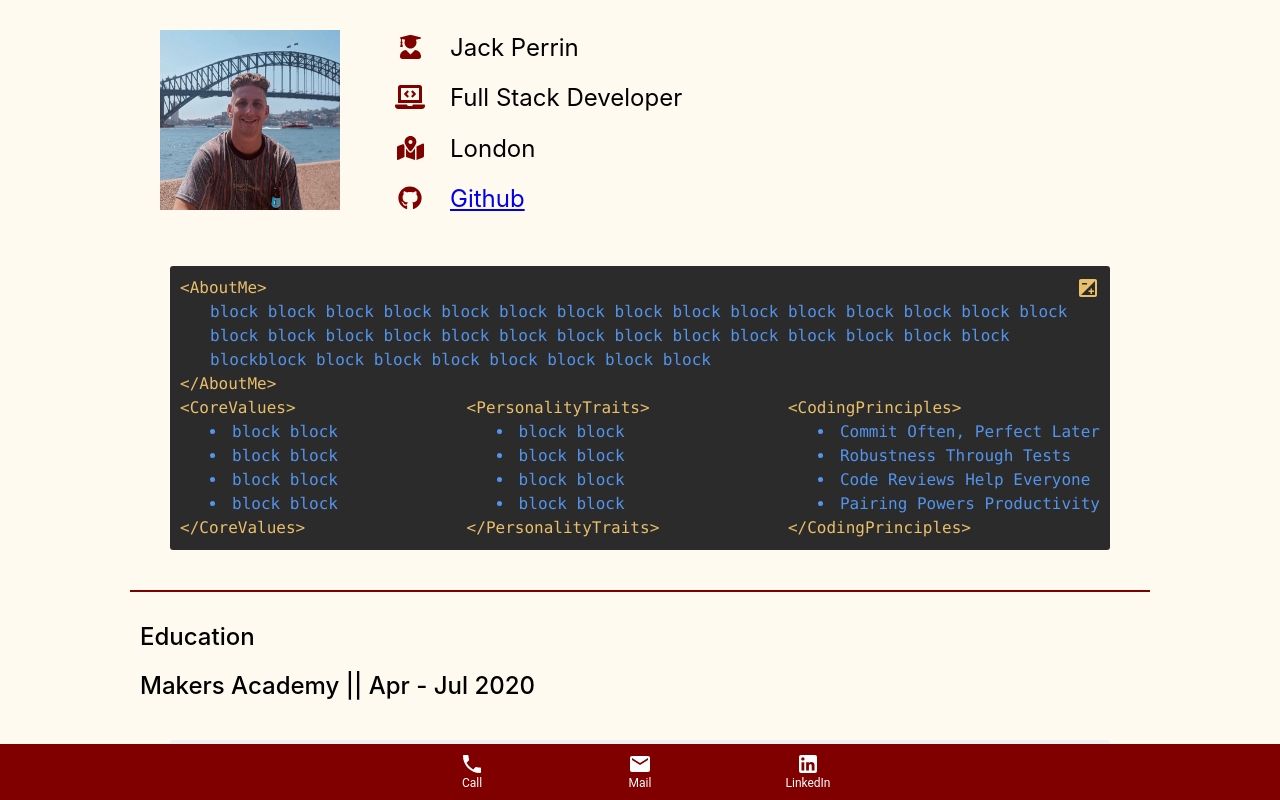
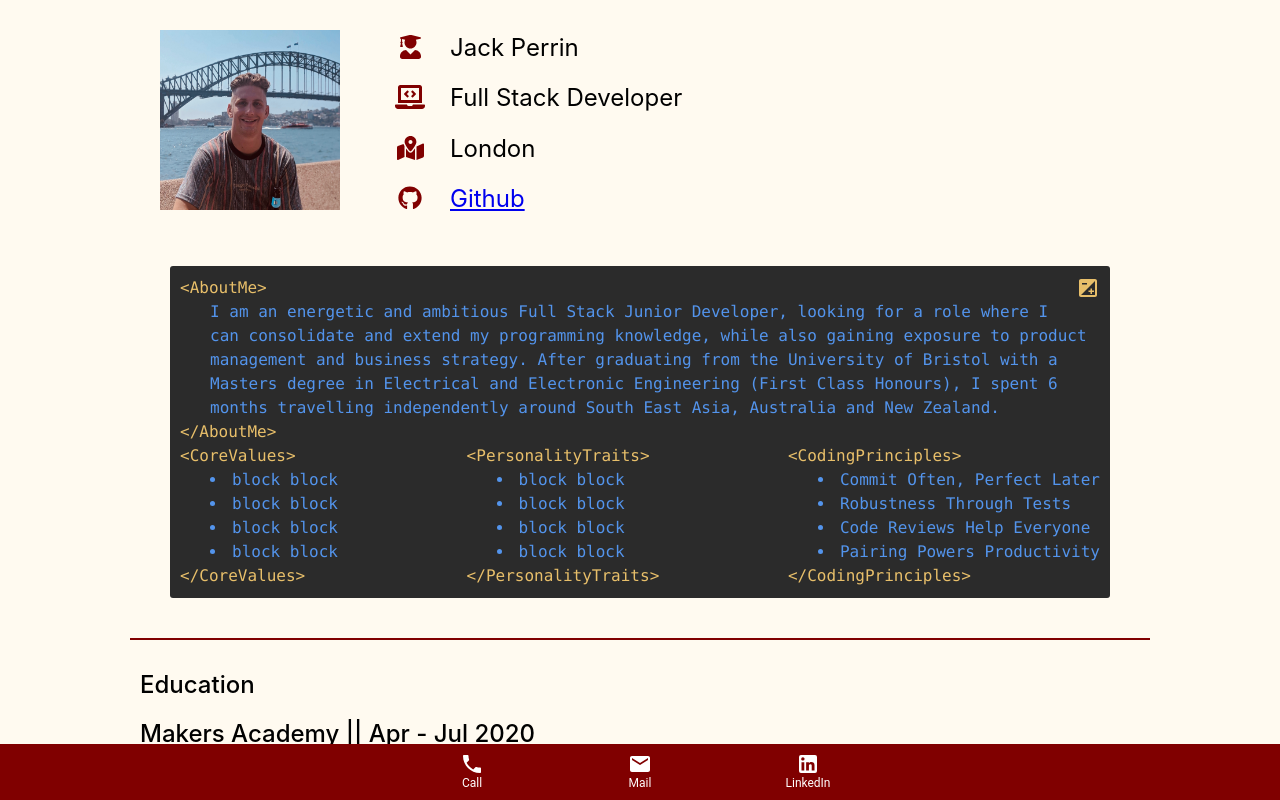
Before and after one commit to perrinjack/portfolio, a React (Create React App) app: page / in a window 1280 px wide. Shown: the top 800 px of the page. Built offline with nearby package versions, Linux system fonts and the light colour scheme; the HTML template or start-up script is replaced by a standard one.

Commit message:
About me componnent takes summary props

```diff
--- a/src/App.tsx
+++ b/src/App.tsx
@@ -26,7 +26,11 @@ class App extends React.Component {
         <div>
           <div className="app-body">
             <Header />
-            <AboutMe />
+            <AboutMe
+              summary={
+                'I am an energetic and ambitious Full Stack Junior Developer, looking for a role where I can consolidate and extend my programming knowledge, while also gaining exposure to product management and business strategy. After graduating from the University of Bristol with a Masters degree in Electrical and Electronic Engineering (First Class Honours), I spent 6 months travelling independently around South East Asia, Australia and New Zealand.'
+              }
+            />
             <div className="experience-container">
               <Experience
                 title="Makers Academy || Apr - Jul 2020"
--- a/src/components/aboutMe.tsx
+++ b/src/components/aboutMe.tsx
@@ -3,7 +3,10 @@ import ExposureIcon from '@material-ui/icons/Exposure';
 
 import '../App.scss';
 
-const AboutMe = () => {
+type AboutMeProps = {
+  summary: string;
+};
+const AboutMe = ({ summary }: AboutMeProps) => {
   const [isTruncated, setIsTruncated] = useState(false);
 
   const truncateContents = (element: Element) => {
@@ -32,12 +35,7 @@ const AboutMe = () => {
           <ExposureIcon />
         </span>
       </div>
-      <div className="indented-text">
-        block block block block block block block block block block block block
-        block block block block block block block block block block block block
-        block block block block block blockblock block block block block block
-        block block
-      </div>
+      <div className="indented-text">{summary}</div>
       <div className="tag">{'</AboutMe>'}</div>
       <div className="tag-container">
         <div className="tag-wrapper">
```
